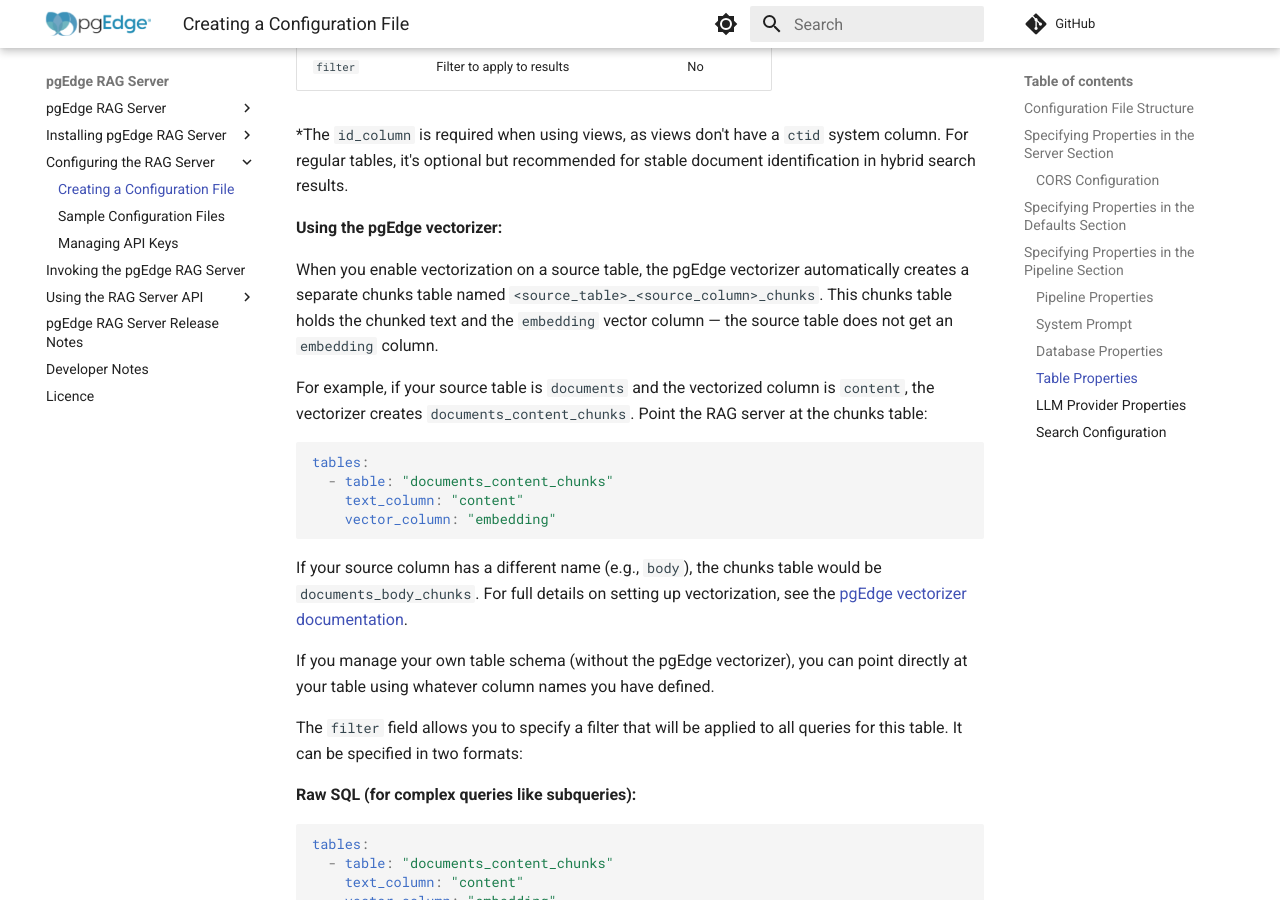
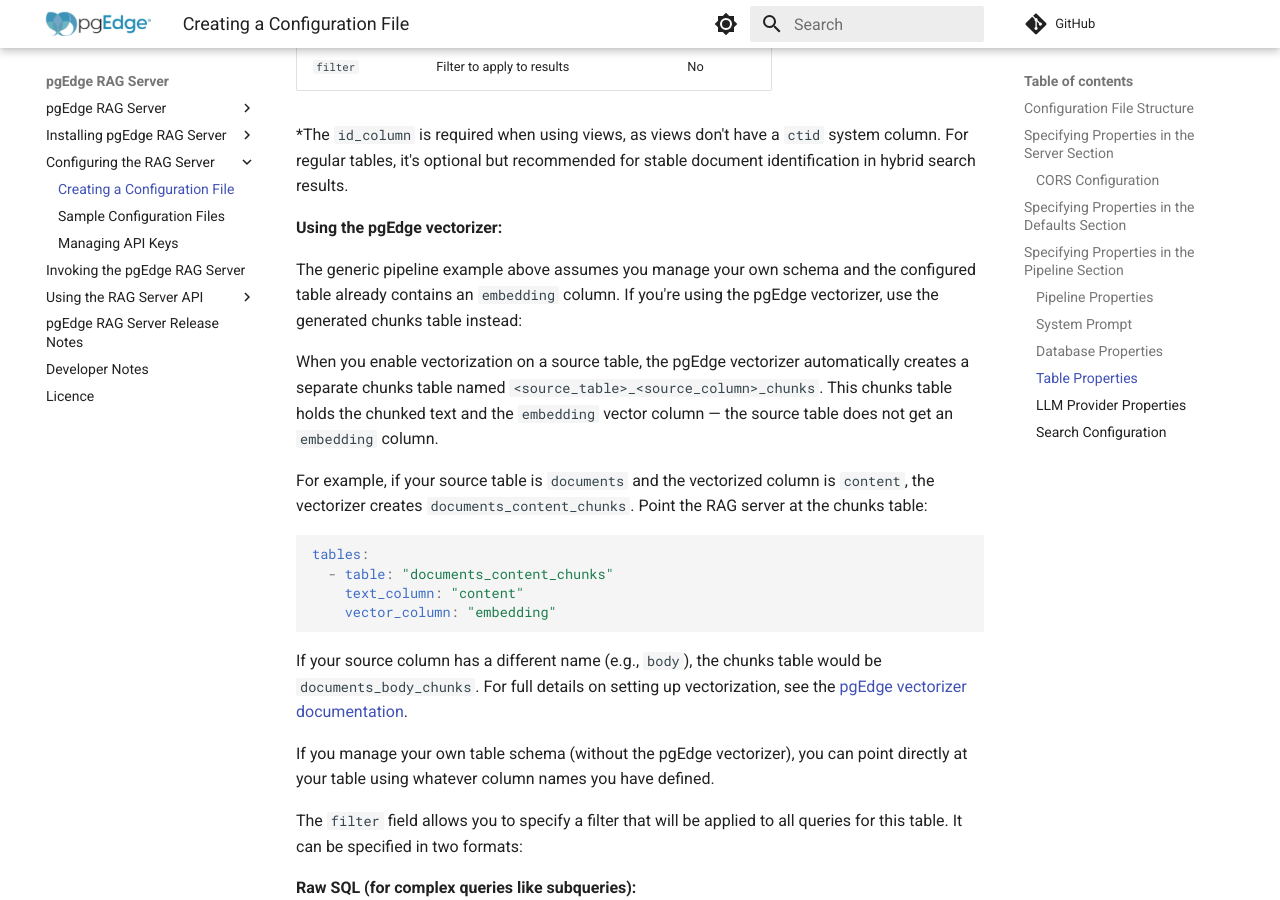
Before and after one commit to pgEdge/pgedge-rag-server, an MkDocs documentation site: the page built from docs/configuration.md, in a window 1280 px wide and 900 px high, scrolled down 5690 px. Built offline with MkDocs 1.6.1 and Material for MkDocs 9.7.7, drawn with Linux system fonts in a browser that asks for light colours; a script that is not in the unit is left out; comment, search, counter and statistics services are not loaded.

Commit message:
Addressing review comments

```diff
--- a/docs/configuration.md
+++ b/docs/configuration.md
@@ -220,6 +220,11 @@ document identification in hybrid search results.
 
 **Using the pgEdge vectorizer:**
 
+The generic pipeline example above assumes you manage your own schema
+and the configured table already contains an `embedding` column. If
+you're using the pgEdge vectorizer, use the generated chunks table
+instead:
+
 When you enable vectorization on a source table, the pgEdge vectorizer
 automatically creates a separate chunks table named
 `<source_table>_<source_column>_chunks`. This chunks table holds the
@@ -240,7 +245,7 @@ tables:
 If your source column has a different name (e.g., `body`), the chunks
 table would be `documents_body_chunks`. For full details on setting up
 vectorization, see the
-[pgEdge vectorizer documentation](https://github.com/pgEdge/pgedge-vectorizer).
+[pgEdge vectorizer documentation](https://docs.pgedge.com/pgedge-vectorizer/).
 
 If you manage your own table schema (without the pgEdge vectorizer), you
 can point directly at your table using whatever column names you have
```
